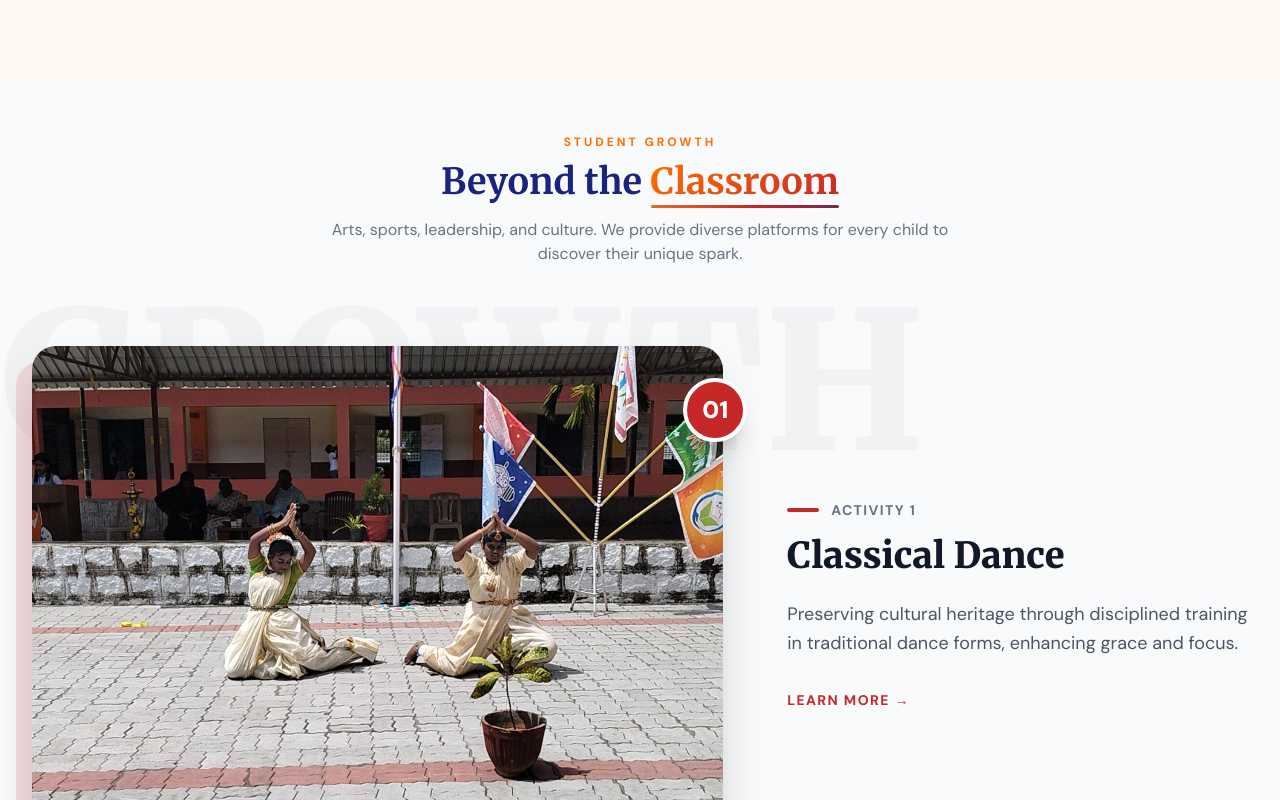
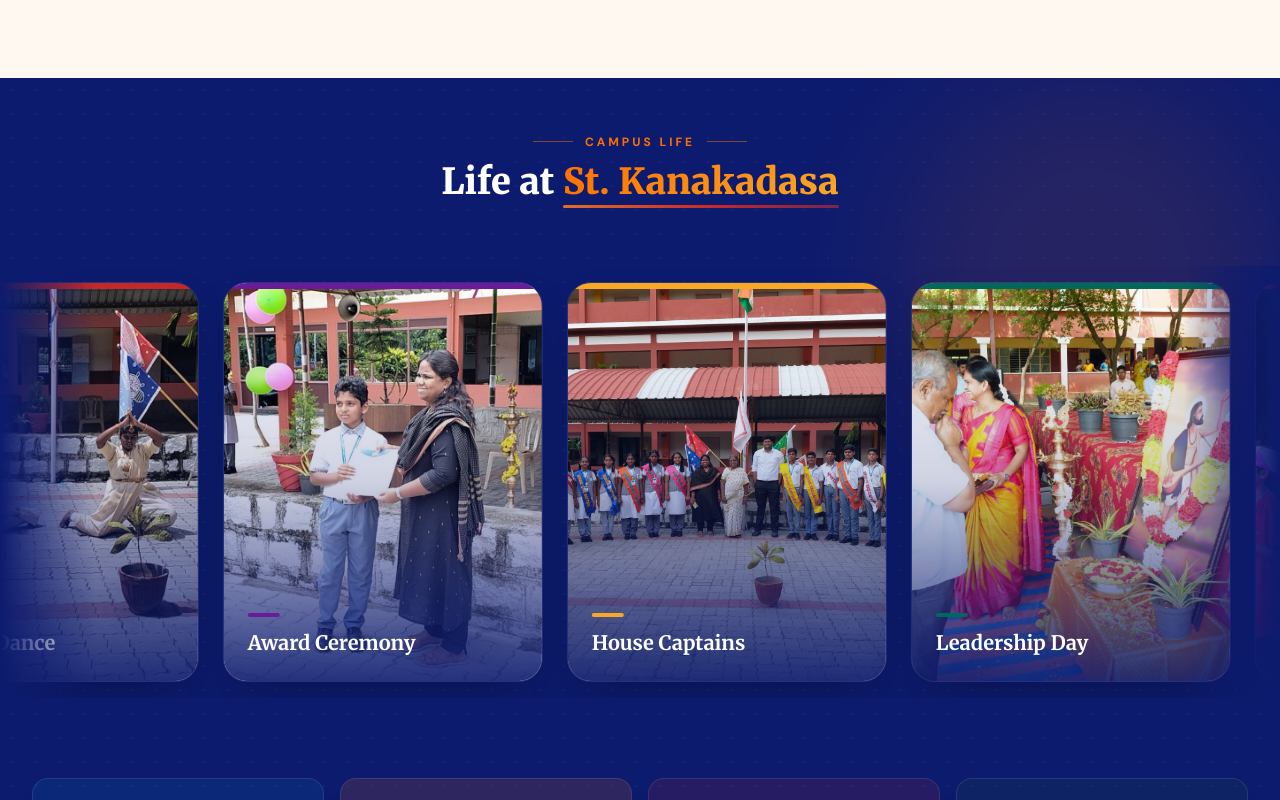
Before and after one commit to GENAI-NETWORKS/Kanakadasa_homepage, a React (Vite) app: page / in a window 1280 px wide. Shown: the part 4720-5520 px from the top of the page. Built offline with nearby package versions, Linux system fonts and the light colour scheme.

Commit message:
Merge Beyond the Classroom activities into Campus Life carousel

```diff
--- a/src/components/CampusLife.jsx
+++ b/src/components/CampusLife.jsx
@@ -7,6 +7,12 @@
 import img6 from "../assets/26.jpeg";
 import img7 from "../assets/31.jpeg";
 import img8 from "../assets/13.jpeg";
+import sdImg1 from "../assets/7.jpeg";
+import sdImg2 from "../assets/45.jpeg";
+import sdImg3 from "../assets/41.jpeg";
+import sdImg4 from "../assets/23.jpeg";
+import sdImg5 from "../assets/36.jpeg";
+import sdImg6 from "../assets/35.jpeg";
 
 const photos = [
   { src: img1, caption: "Morning Assembly", color: "#1A237E" },
@@ -17,6 +23,12 @@
   { src: img6, caption: "Leadership Day",   color: "#00695C" },
   { src: img7, caption: "Cultural Night",   color: "#C62828" },
   { src: img8, caption: "School Day",       color: "#0277BD" },
+  { src: sdImg1, caption: "Classical Dance", color: "#C62828" },
+  { src: sdImg2, caption: "Cultural Night", color: "#6A1B9A" },
+  { src: sdImg3, caption: "Creative Arts", color: "#FF6F00" },
+  { src: sdImg4, caption: "Teamwork & Sports", color: "#1A237E" },
+  { src: sdImg5, caption: "Competitions", color: "#00695C" },
+  { src: sdImg6, caption: "Celebrations", color: "#F9A825" },
 ];
 
 // Duplicate the array to create a seamless infinite loop
@@ -58,8 +70,8 @@
 
           {/* Scrolling Track */}
           <motion.div
-            className="flex gap-6 pl-6"
-            animate={{ x: [0, -1035 * 2] }} // Approximate width to scroll. Adjust based on content width.
+            className="flex gap-6 pl-6 w-max"
+            animate={{ x: ["0%", "-50%"] }} // Scroll exactly half of the total combined width
             transition={{
               x: {
                 repeat: Infinity,
--- a/src/pages/Home.jsx
+++ b/src/pages/Home.jsx
@@ -8,7 +8,6 @@
 import VisionMission     from '../components/VisionMission'
 import WhyChooseUs       from '../components/WhyChooseUs'
 import FacilitiesShowcase from '../components/FacilitiesShowcase'
-import StudentDevelopment from '../components/StudentDevelopment'
 import CampusLife        from '../components/CampusLife'
 import AdmissionsCTA     from '../components/AdmissionsCTA'
 
@@ -63,9 +62,6 @@
       {/* 1.5 Why Choose Us */}
       <WhyChooseUs />
 
-      {/* 1.8 Student Development Programs */}
-      <StudentDevelopment />
-
       {/* 1.9 Campus Life */}
       <CampusLife />
 
```
